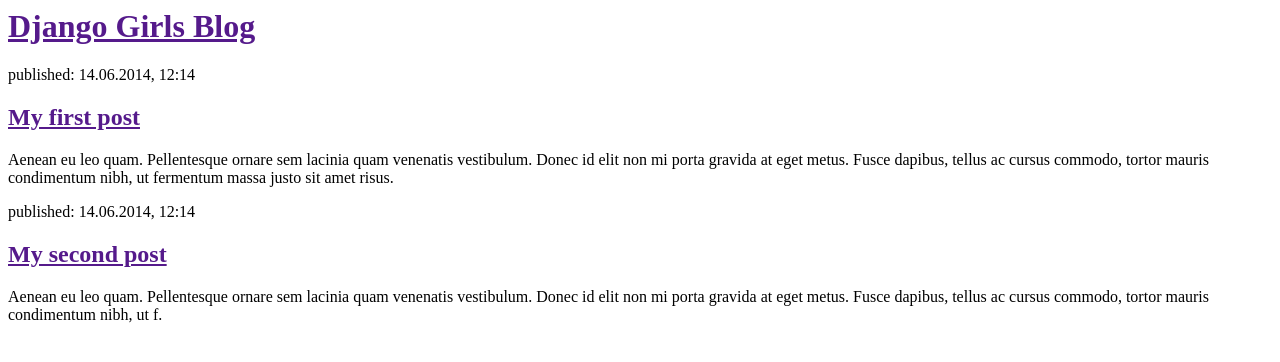
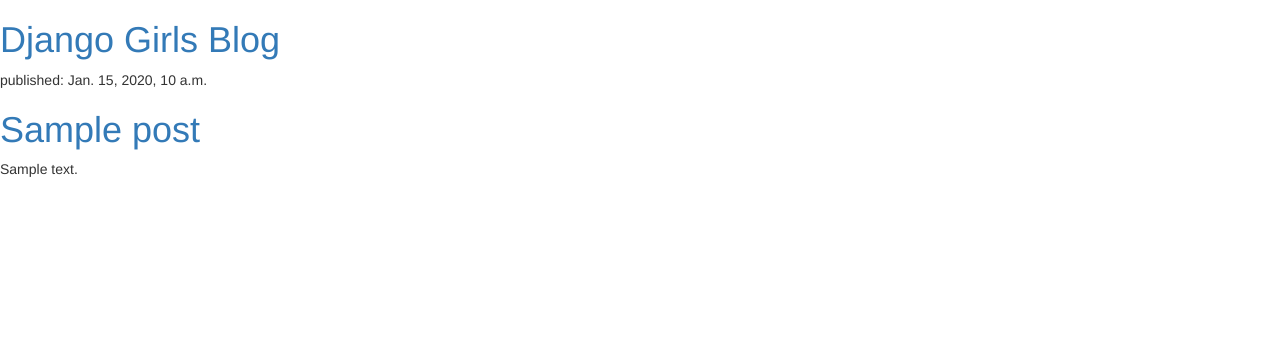
Before and after one commit to hannahshort/my-first-blog, a Django app: template blog/templates/blog/post_list.html in a window 1280 px wide. Shown: the top 362 px of the page. Run offline with Django 3.2, Linux system fonts and the light colour scheme; the template is opened without the code that fills it: values that come from a table or form of the project are taken from there, others are empty; tables that the repository leaves empty hold one stand-in row (values such as "Sample post"); some libraries are stand-ins or nearby versions.

Commit message:
Modified templates to display posts from database.

```diff
--- a/blog/templates/blog/post_list.html
+++ b/blog/templates/blog/post_list.html
@@ -1,22 +1,20 @@
 <html>
     <head>
-        <title>Django Girls blog</title>
+      <link rel="stylesheet" href="//maxcdn.bootstrapcdn.com/bootstrap/3.2.0/css/bootstrap.min.css">
+      <link rel="stylesheet" href="//maxcdn.bootstrapcdn.com/bootstrap/3.2.0/css/bootstrap-theme.min.css">
+      <title>Django Girls blog</title>
     </head>
     <body>
         <div>
             <h1><a href="">Django Girls Blog</a></h1>
         </div>
 
-        <div>
-            <p>published: 14.06.2014, 12:14</p>
-            <h2><a href="">My first post</a></h2>
-            <p>Aenean eu leo quam. Pellentesque ornare sem lacinia quam venenatis vestibulum. Donec id elit non mi porta gravida at eget metus. Fusce dapibus, tellus ac cursus commodo, tortor mauris condimentum nibh, ut fermentum massa justo sit amet risus.</p>
-        </div>
-
-        <div>
-            <p>published: 14.06.2014, 12:14</p>
-            <h2><a href="">My second post</a></h2>
-            <p>Aenean eu leo quam. Pellentesque ornare sem lacinia quam venenatis vestibulum. Donec id elit non mi porta gravida at eget metus. Fusce dapibus, tellus ac cursus commodo, tortor mauris condimentum nibh, ut f.</p>
-        </div>
+        {% for post in posts %}
+          <div>
+              <p>published: {{ post.published_date }}</p>
+              <h1><a href="">{{ post.title }}</a></h1>
+              <p>{{ post.text|linebreaks }}</p>
+          </div>
+        {% endfor %}
     </body>
 </html>
--- a/blog/views.py
+++ b/blog/views.py
@@ -1,4 +1,7 @@
 from django.shortcuts import render
+from .models import Post
+from django.utils import timezone
 
 def post_list(request):
-    return render(request, 'blog/post_list.html', {})
+    posts = Post.objects.filter(published_date__lte=timezone.now()).order_by('published_date')
+    return render(request, 'blog/post_list.html', {'posts':posts})
--- a/mysite/urls.py
+++ b/mysite/urls.py
@@ -1,8 +1,6 @@
 
-from django.conf.urls import url
+from django.conf.urls import include, url
 from django.contrib import admin
-#Maybe need to add this!
-from django.conf.urls import include
 
 urlpatterns = [
     url(r'^admin/', admin.site.urls),
```
